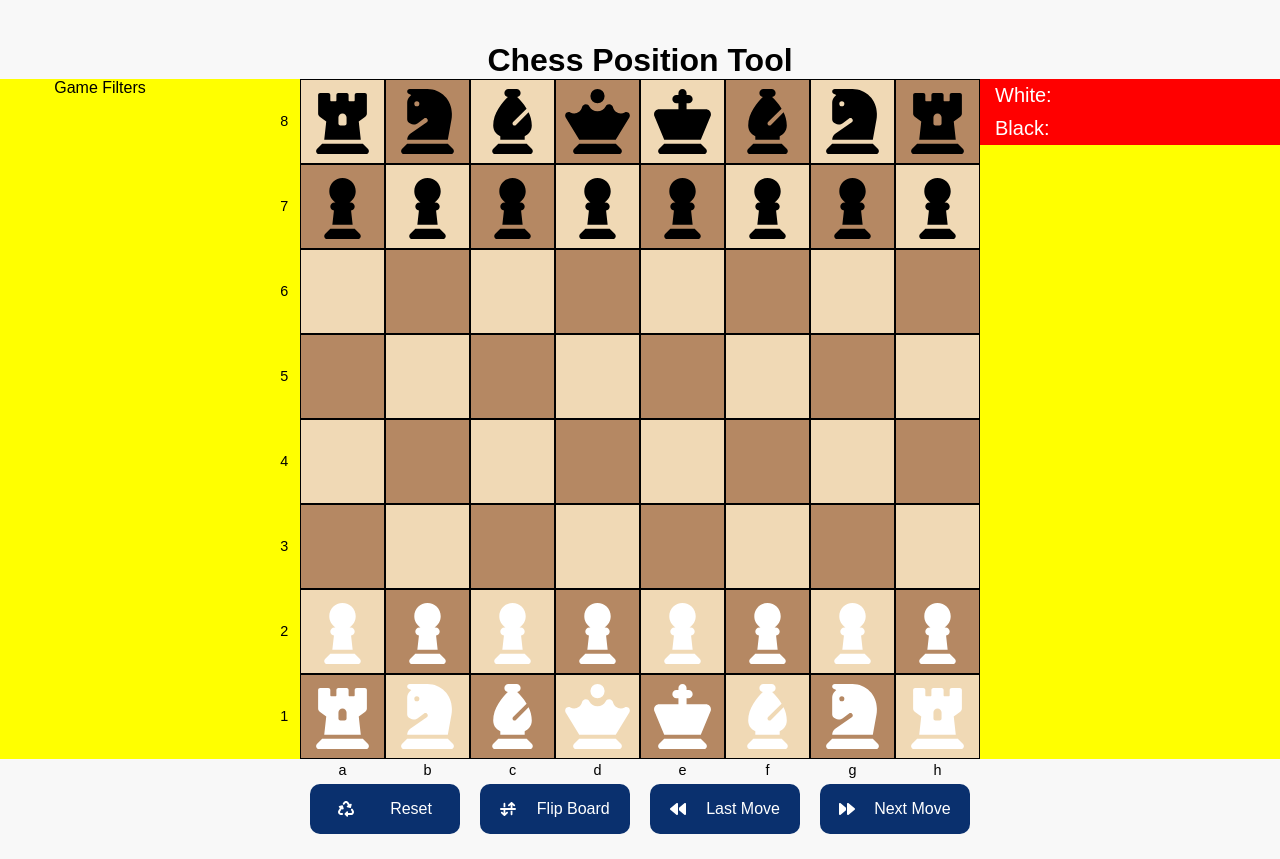
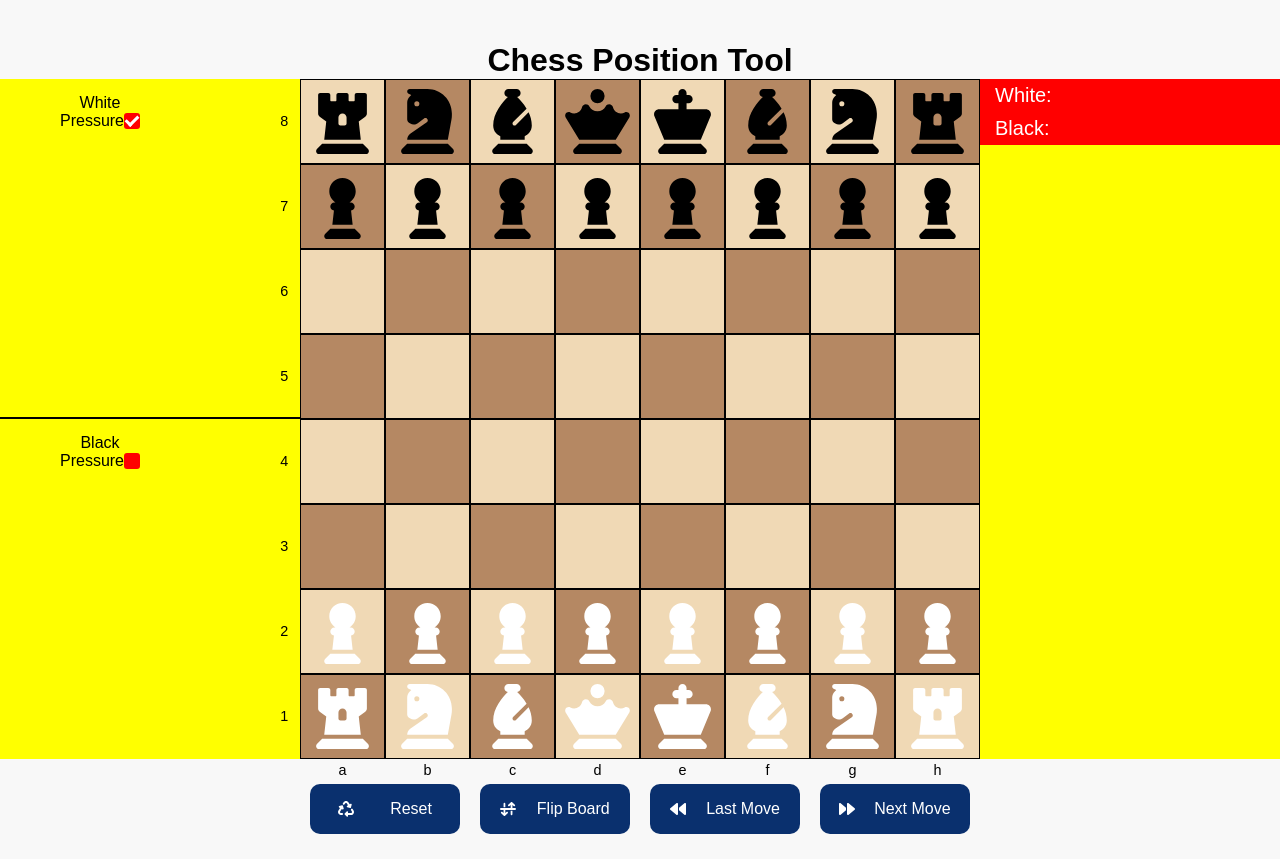
Before and after one commit to kraig-hebert/chess-position-tool, a React (Vite) app: page / in a window 1280 px wide. Shown: the top 859 px of the page. Built offline with nearby package versions, Linux system fonts and the light colour scheme.

Commit message:
added logic to toggle activeFilters when clicking a checkbox

```diff
--- a/src/components/gameFilters/GameFilters.jsx
+++ b/src/components/gameFilters/GameFilters.jsx
@@ -1,9 +1,39 @@
 import React from "react";
 
 import "./gameFiltersStyles.css";
+import { useGameState } from "../../context/GameStateProvider";
 
 const GameFilters = () => {
-  return <div className="game-filters">Game Filters</div>;
+  const { activeFilters, toggleFiltersByColor } = useGameState();
+  const handleCheckboxClick = (color) => toggleFiltersByColor(color);
+  return (
+    <div className="game-filters">
+      <div className="player-filters">
+        <div className="player-filters-title">White</div>
+        <div className="player-filters-item">
+          Pressure
+          <span
+            className={`checkbox ${
+              activeFilters.white.squarePressure ? "checkbox-active" : ""
+            }`}
+            onClick={() => handleCheckboxClick("white")}
+          ></span>
+        </div>
+      </div>
+      <div className="player-filters">
+        <div className="player-filters-title">Black</div>
+        <div className="player-filters-item">
+          Pressure
+          <span
+            className={`checkbox ${
+              activeFilters.black.squarePressure ? "checkbox-active" : ""
+            }`}
+            onClick={() => handleCheckboxClick("black")}
+          ></span>
+        </div>
+      </div>
+    </div>
+  );
 };
 
 export default GameFilters;
--- a/src/components/gameFilters/gameFiltersStyles.css
+++ b/src/components/gameFilters/gameFiltersStyles.css
@@ -10,3 +10,57 @@
   top: 0;
   background-color: yellow;
 }
+
+.player-filters {
+  display: flex;
+  width: 100%;
+  height: 100%;
+  flex-direction: column;
+  justify-content: flex-start;
+  align-items: center;
+  padding: 15px;
+}
+
+.player-filters:first-of-type {
+  border-bottom: 2px solid black;
+}
+
+.player-filters-title {
+  display: flex;
+  justify-content: flex-start;
+  align-items: center;
+}
+
+.player-filters-item {
+  display: flex;
+  justify-content: flex-start;
+  align-items: center;
+}
+
+.checkbox {
+  position: relative;
+  height: 16px;
+  width: 16px;
+  border-radius: 3px;
+  transition: 0.3s;
+  cursor: pointer;
+  background-color: red;
+}
+
+.checkbox::after {
+  content: "";
+  display: block;
+  position: absolute;
+  left: 4px;
+  width: 5px;
+  height: 10px;
+  border: solid #fff;
+  border-width: 0 3px 3px 0;
+  transform: rotate(45deg);
+  opacity: 0;
+  transition: opacity 0.2s ease;
+}
+
+.checkbox.checkbox-active:after {
+  opacity: 1;
+}
--- a/src/context/GameStateProvider.jsx
+++ b/src/context/GameStateProvider.jsx
@@ -104,6 +104,14 @@ export const GameStateProvider = ({ children }) => {
     else setActiveColor("white");
   };
 
+  const toggleFiltersByColor = (color) => {
+    const toggledFilters = {};
+    Object.keys(activeFilters[color]).forEach(
+      (filter) => (toggledFilters[filter] = !activeFilters[color][filter])
+    );
+    setActiveFilters({ ...activeFilters, [color]: toggledFilters });
+  };
+
   const resetGame = () => {
     setCapturedPieces(initialCapturedPieces);
     setSelectedPiece(null);
@@ -147,6 +155,9 @@ export const GameStateProvider = ({ children }) => {
   useEffect(() => {
     console.log("gameIsActive", gameIsActive);
   }, [gameIsActive]);
+  useEffect(() => {
+    console.log("activeFilters", activeFilters);
+  }, [activeFilters]);
 
   return (
     <GameStateContext.Provider
@@ -180,6 +191,7 @@ export const GameStateProvider = ({ children }) => {
         getNextGroupedMovesListIndex,
         activeFilters,
         setActiveFilters,
+        toggleFiltersByColor,
       }}
     >
       {children}
```
